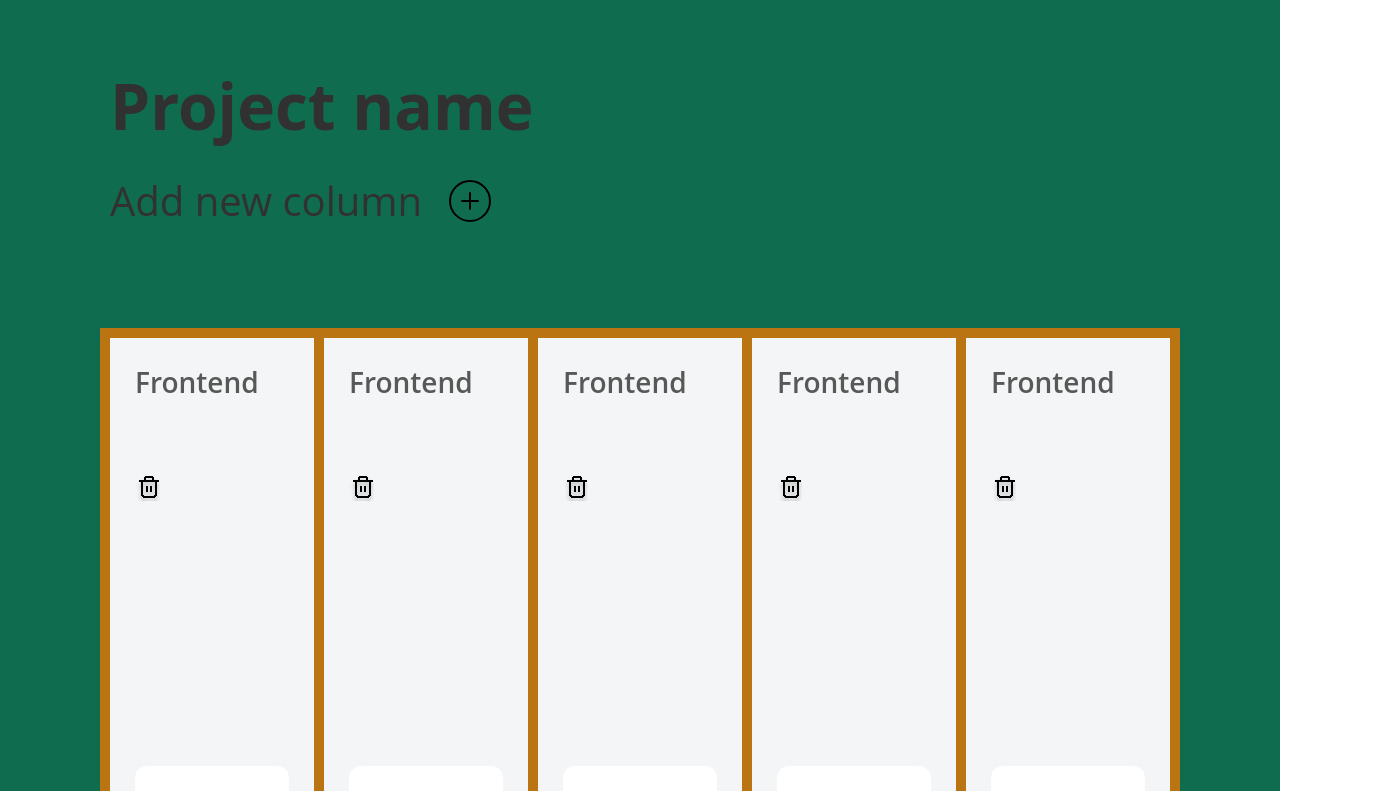
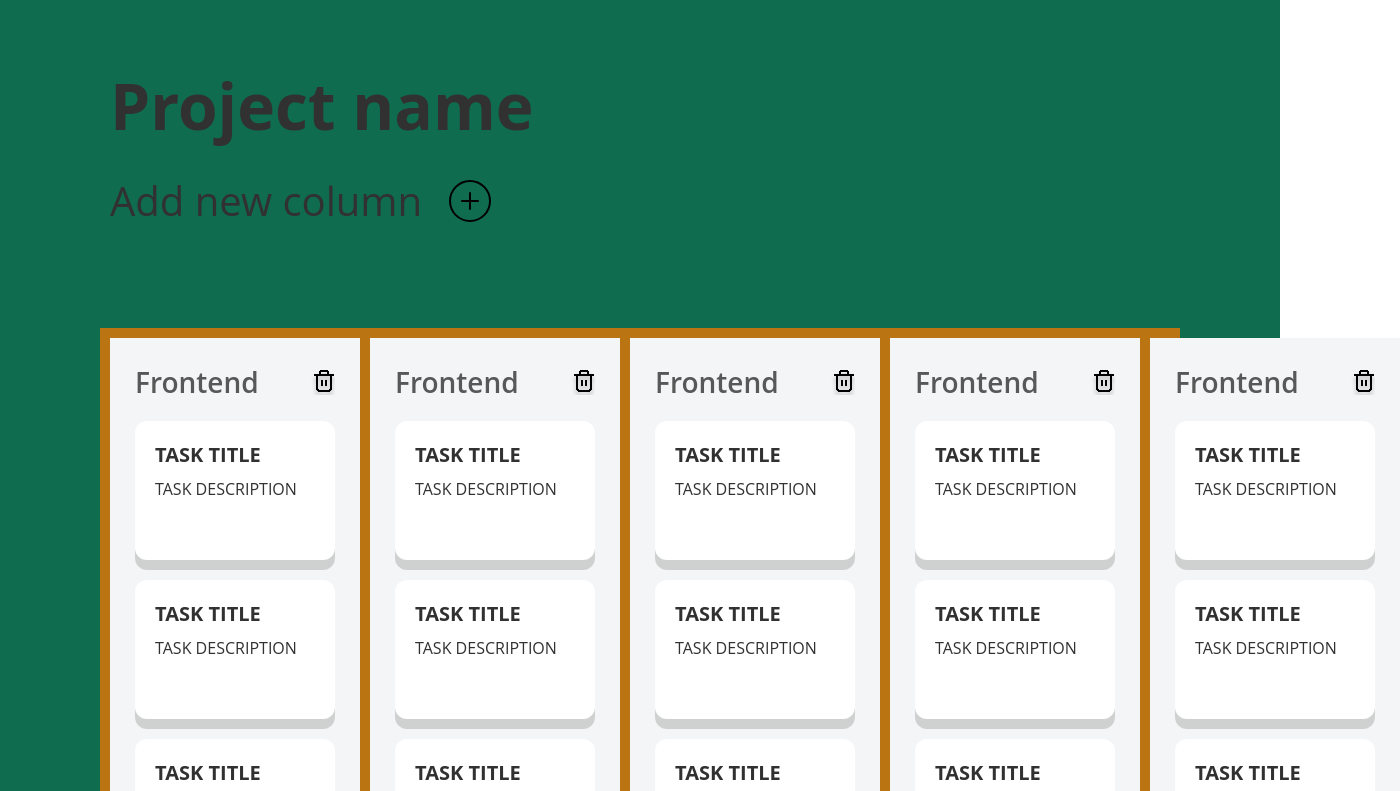
Before and after one commit to PaulZhemanov/todolist2.0, a React (Create React App) app: page / in a window 1280 px wide. Shown: the top 791 px of the page, 1400 px wide, since content can reach past the window. Built offline with nearby package versions, Linux system fonts and the light colour scheme.

Commit message:
🏗 work in progress

```diff
--- a/src/App.tsx
+++ b/src/App.tsx
@@ -10,7 +10,8 @@ const Root = styled.div`
   display: flex;
   flex-direction: column;
   padding: 52px 100px;
-  min-height: 100vh;
+  box-sizing: border-box;
+  height: 100vh;
   background: #106c4e;
 `
 
--- a/src/components/Task.tsx
+++ b/src/components/Task.tsx
@@ -38,7 +38,7 @@ const Body = styled.div`
   box-shadow: 0px 10px 0px 0px rgba(0, 0, 0, 0.15);
 `
 
-const Task: React.FC<IProps> = () => {
+const Task: React.FC<IProps> = ({ style }) => {
   const TaskTitle = styled(Text)`
     font-size: 20px;
     font-weight: 700;
@@ -53,7 +53,7 @@ const Task: React.FC<IProps> = () => {
 
   // `
   return (
-      <Root>
+    <Root style={style}>
       <Body>
         <TaskTitle>TASK TITLE</TaskTitle>
 
--- a/src/components/Todolist.tsx
+++ b/src/components/Todolist.tsx
@@ -27,35 +27,40 @@ const Root = styled.div`
   height: 100vh;
   background: #f3f5f6;
   flex: 1;
-  justify-content: space-between;
+  justify-content: start;
   /* align-items: center; */
   width: 100%;
 `
 
-const TodoList: React.FC<IProps> = () => {
-  const Title = styled(Text)`
+const Title = styled(Text)`
     font-size: 28px;
     font-weight: 600;
     opacity: 0.8;
   `
+
+const HeaderContainer = styled.div`
+  display: flex;
+  justify-content: space-between;
+  align-items: center;
+`
+
+const TodoList: React.FC<IProps> = () => {
   // const StyledRow = styled(Row)`
 
   // `
   return (
     <Root>
       {/* <StyledRow> */}
-      <Title>Frontend</Title>
-      <Bin />
-      <SizedBox height={20} />
+      <div style={{ display: 'flex', justifyContent: "space-between", alignItems: 'center' }}>
+        <Title>Frontend</Title>
+        <Bin />
+      </div>
       <SizedBox height={20} />
       <Task />
-      <Task />
-      {/* <SizedBox height={20} />
-      <Task />
+      <SizedBox height={20} />
+      <Task style={{ width: 200 }} />
       <SizedBox height={20} />
       <Task />
-      <SizedBox height={20} /> */}
-      {/* </StyledRow> */}
     </Root>
   )
 }
```
Lines whose indentation alone changed are shown as unchanged.
